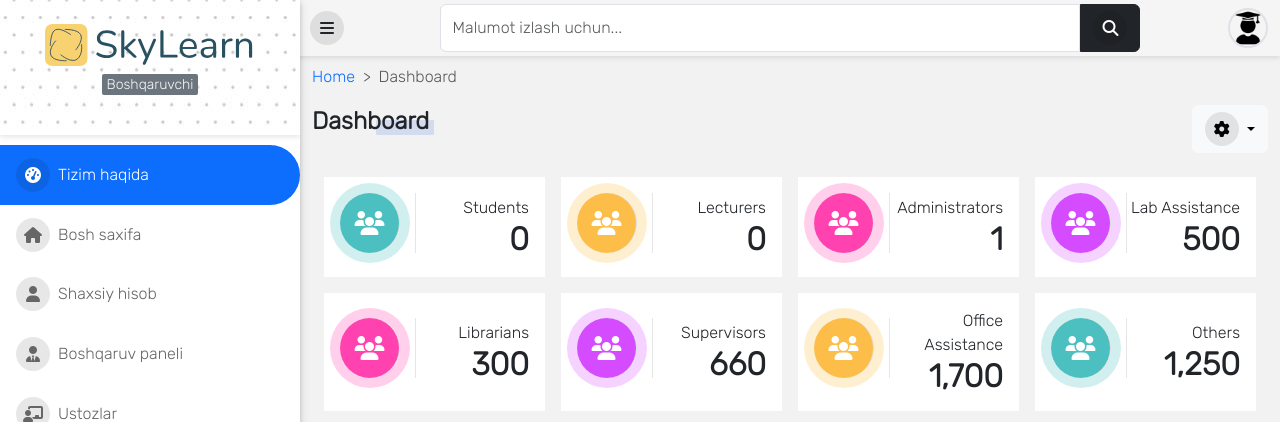
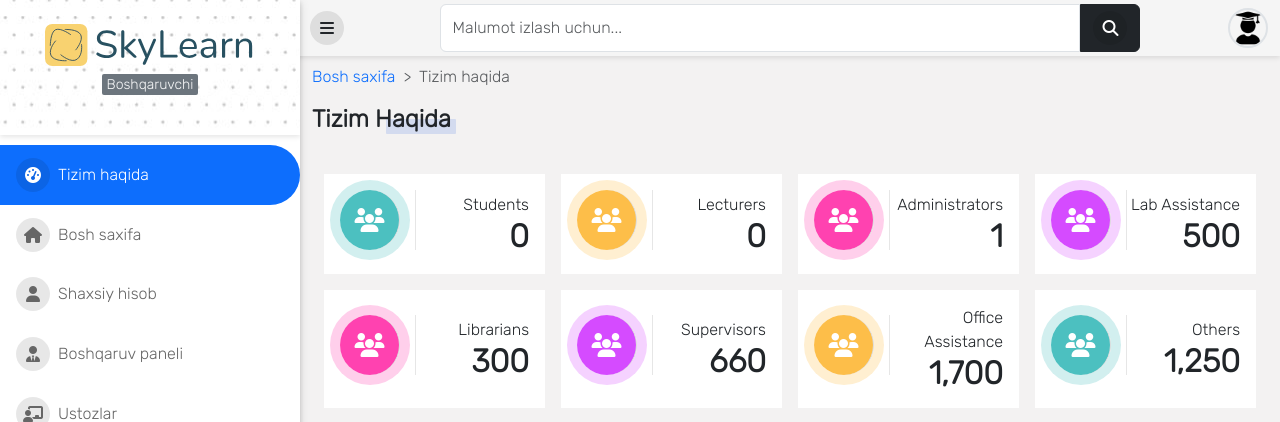
Before and after one commit to Xusanbek0039/Zomin-IT-Center-LMS, a Django app: page /en/dashboard/ in a window 1280 px wide. Shown: the top 422 px of the page. Run offline with Django 3.2, Linux system fonts and the light colour scheme; the visitor is signed in with stand-in values (Sample User, id 1); data comes from the database, SQL or seed files in the repository; data that the repository does not hold is empty; parts of the project's set-up code (start-up, migrations or seed data) failed here and were passed over; some libraries are stand-ins or nearby versions.

Commit message:
Update dashboard.html

```diff
--- a/templates/core/dashboard.html
+++ b/templates/core/dashboard.html
@@ -1,6 +1,6 @@
 {% extends 'base.html' %}
 {% load i18n %}
-{% block title %} {% trans 'Dashboard' %} | {% trans 'Learning management system' %} {% endblock title %}
+{% block title %} {% trans 'Dashboard' %} | {% trans 'IT Park Zomin' %} {% endblock title %}
 {% load static %}
 
 {% block header %}
@@ -10,27 +10,27 @@
 
 <nav style="--bs-breadcrumb-divider: '>';" aria-label="breadcrumb">
     <ol class="breadcrumb">
-      <li class="breadcrumb-item"><a href="/">{% trans 'Home' %}</a></li>
-      <li class="breadcrumb-item active" aria-current="page">{% trans 'Dashboard' %}</li>
+      <li class="breadcrumb-item"><a href="/">{% trans 'Bosh saxifa' %}</a></li>
+      <li class="breadcrumb-item active" aria-current="page">{% trans 'Tizim haqida' %}</li>
     </ol>
 </nav>
 
 {% include 'snippets/messages.html' %}
 
 <div class="d-flex justify-content-between align-items-center mb-4">
-	<h1 class="title-1">{% trans 'Dashboard' %}</h1>
+	<h1 class="title-1">{% trans 'Tizim haqida' %}</h1>
 	<div class="dropdown">
-		<button type="button" class="btn btn-light dropdown-toggle" data-bs-toggle="dropdown"
+		<!-- <button type="button" class="btn btn-light dropdown-toggle" data-bs-toggle="dropdown"
 			aria-expanded="false">
 			<i class="fas fa-cog"></i>
-		</button>
-		<div class="dropdown-menu">
-			<h6 class="dropdown-header">{% trans 'Dashboard settings' %}</h6>
+		</button> -->
+		<!-- <div class="dropdown-menu">
+			<h6 class="dropdown-header">{% trans '' %}</h6>
 			<button class="dropdown-item active" type="button">{% trans 'Display grid' %}</button>
 			<button class="dropdown-item" type="button">{% trans 'Display table' %}</button>
 			<hr>
 			<button class="dropdown-item" type="button">{% trans 'Manage dashboard' %}</button>
-		</div>
+		</div> -->
 	</div>
 </div>
 
```
